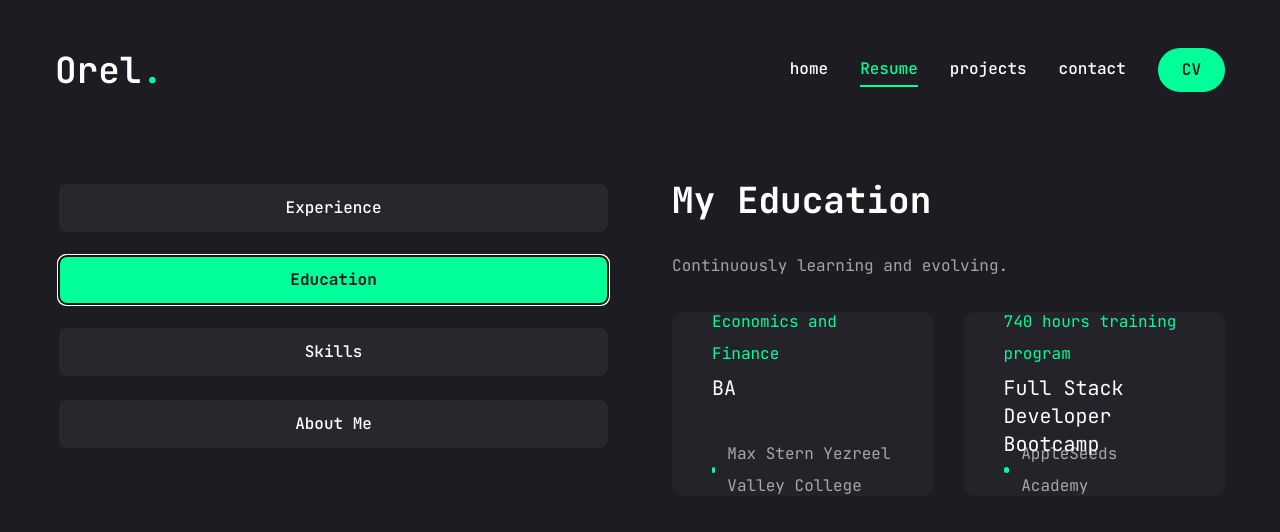
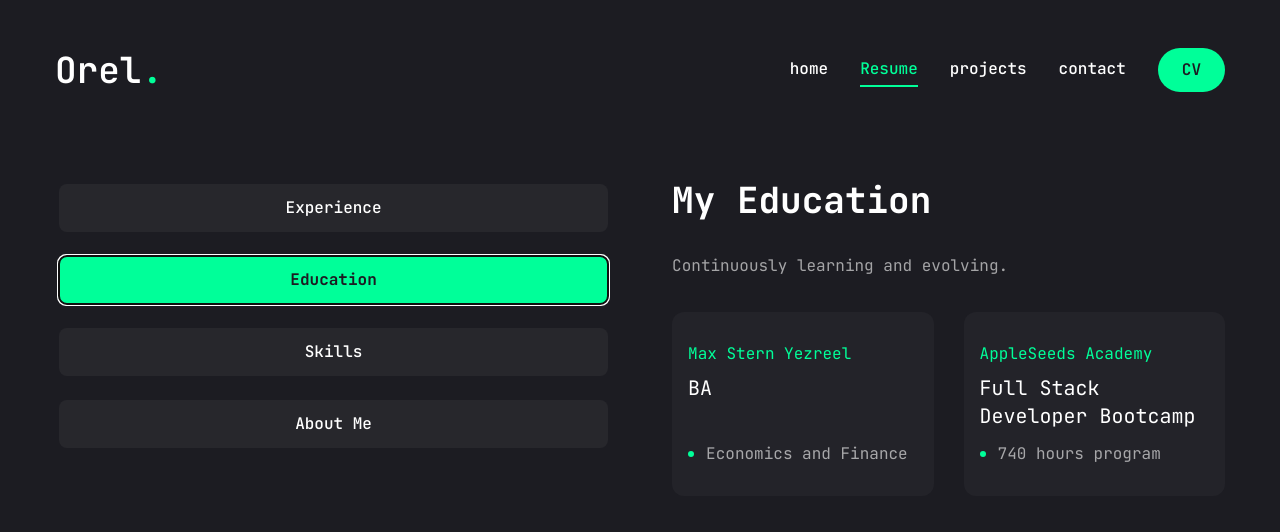
Before and after one commit to OrelAlon/nextjs-portfolio, a Next.js app: page /resume in a window 1280 px wide. Both pictures are taken after a click on the tab "Education". Shown: the top 532 px of the page. Built offline with nearby package versions, Linux system fonts and the light colour scheme.

Commit message:
cosmetic to education

```diff
--- a/app/resume/page.jsx
+++ b/app/resume/page.jsx
@@ -67,14 +67,14 @@ const education = {
   description: 'Continuously learning and evolving.',
   items: [
     {
-      institution: 'Max Stern Yezreel Valley College',
+      institution: 'Max Stern Yezreel',
       degree: 'BA',
       duration: 'Economics and Finance',
     },
     {
       institution: 'AppleSeeds Academy',
       degree: 'Full Stack Developer Bootcamp',
-      duration: '740 hours training program',
+      duration: '740 hours program',
     },
   ],
 };
@@ -188,15 +188,17 @@ const Resume = () => {
                       return (
                         <li
                           key={index}
-                          className='bg-[#232329] h-[184px] py-6 px-10 rounded-xl flex flex-col justify-center items-center lg:items-start gap-1'
+                          className='bg-[#232329] h-[184px] py-6 px-4 rounded-xl flex flex-col justify-center items-center lg:items-start gap-1'
                         >
-                          <span className='text-accent'>{item.duration}</span>
-                          <h3 className='text-xl max-w-[260px] min-h-[60px] text-center lg:text-left'>
+                          <span className='text-accent'>
+                            {item.institution}
+                          </span>
+                          <h5 className='text-xl max-w-[260px] min-h-[60px] text-center lg:text-left'>
                             {item.degree}
-                          </h3>
+                          </h5>
                           <div className='flex items-center gap-3'>
                             <span className='w-[6px] h-[6px] rounded-full bg-accent'></span>
-                            <p className='text-white/60'>{item.institution}</p>
+                            <p className='text-white/60'>{item.duration}</p>
                           </div>
                         </li>
                       );
```
